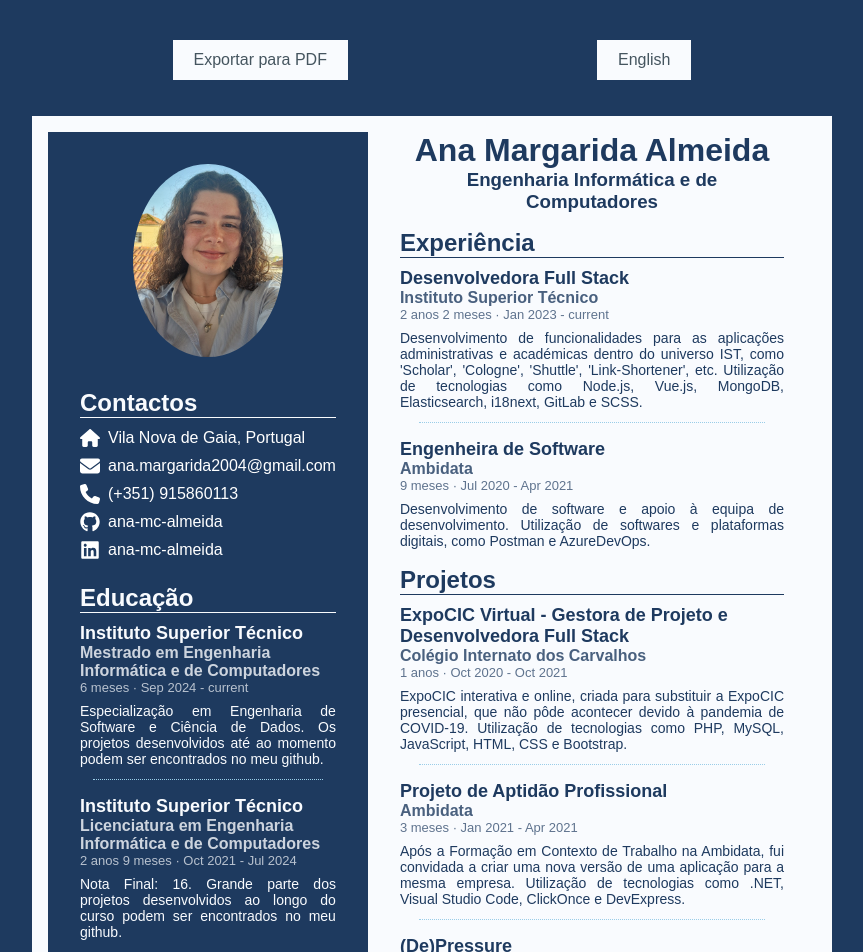
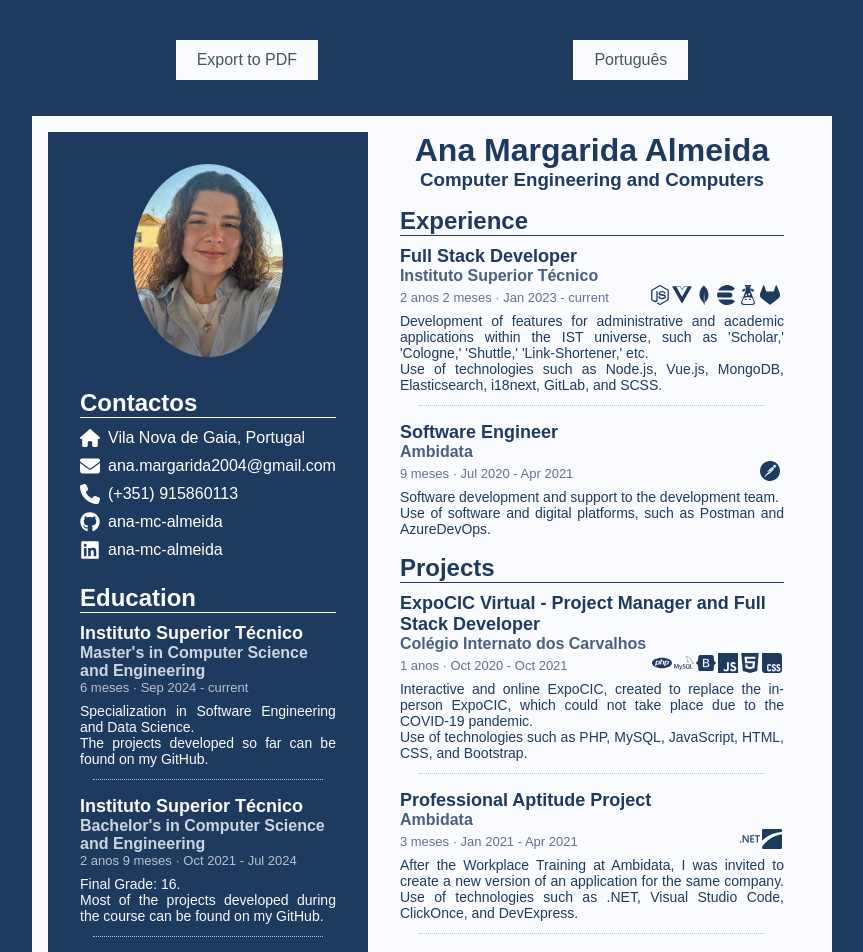
Before and after one commit to ana-mc-almeida/cv, a Vue app: page / in a window 1280 px wide. Shown: the top 952 px of the page, without its empty margins (208-1071 px from the left). Built offline with nearby package versions, Linux system fonts and the light colour scheme.

Commit message:
Use slot in descriptions

```diff
--- a/src/assets/styles/main.css
+++ b/src/assets/styles/main.css
@@ -19,3 +19,9 @@
     text-align: right;
   }
 }
+
+p {
+  font-size: 14px;
+  margin: 0;
+  text-align: justify;
+}
--- a/src/components/ContentArea.vue
+++ b/src/components/ContentArea.vue
@@ -10,19 +10,25 @@
         :mainTitle="$t('experience.dsi.title')"
         :subTitle="$t('ist')"
         startDate="15-01-2023"
-        :description="$t('experience.dsi.description') + ' ' + $t('experience.dsi.technologies')"
         :icons="['nodedotjs', 'vuedotjs', 'mongodb', 'elasticsearch', 'i18next', 'gitlab', 'scss']"
-      />
+      >
+        <template #description>
+          <p>{{ $t('experience.dsi.description') }}</p>
+          <p>{{ $t('experience.dsi.technologies') }}</p>
+        </template>
+      </SectionEntry>
       <SectionEntry
         :mainTitle="$t('experience.ambidata.title')"
         :subTitle="$t('ambidata')"
         startDate="01-07-2020"
         endDate="01-04-2021"
-        :description="
-          $t('experience.ambidata.description') + ' ' + $t('experience.ambidata.technologies')
-        "
         :icons="['postman', 'azuredevops']"
-      />
+      >
+        <template #description>
+          <p>{{ $t('experience.ambidata.description') }}</p>
+          <p>{{ $t('experience.ambidata.technologies') }}</p>
+        </template>
+      </SectionEntry>
     </SectionContainer>
     <SectionContainer :title="$t('projects.title')">
       <SectionEntry
@@ -30,11 +36,13 @@
         :subTitle="$t('cic')"
         startDate="31-10-2020"
         endDate="01-10-2021"
-        :description="
-          $t('projects.expocic.description') + ' ' + $t('projects.expocic.technologies')
-        "
         :icons="['php', 'mysql', 'bootstrap', 'javascript', 'html5', 'css']"
-      />
+      >
+        <template #description>
+          <p>{{ $t('projects.expocic.description') }}</p>
+          <p>{{ $t('projects.expocic.technologies') }}</p>
+        </template>
+      </SectionEntry>
       <SectionEntry
         :mainTitle="$t('projects.pap.title')"
         :subTitle="$t('ambidata')"
--- a/src/components/SectionEntry.vue
+++ b/src/components/SectionEntry.vue
@@ -18,7 +18,7 @@
         />
         <!-- <p class="location">{{ location }}</p> -->
       </div>
-      <!-- <div class="centered-div">
+      <div class="centered-div">
         <LinkEntry
           v-for="(icon, index) in icons"
           :key="index"
@@ -29,9 +29,10 @@
           style="margin: 0 2px 0 0"
           iconSource="simpleIcons"
         />
-      </div> -->
+      </div>
     </div>
     <p v-if="description" class="description">{{ description }}</p>
+    <slot v-else name="description" />
     <hr class="divider" />
   </div>
 </template>
--- a/src/components/SidePanel.vue
+++ b/src/components/SidePanel.vue
@@ -32,15 +32,23 @@
         :subTitle="$t('education.masters.title')"
         :mainTitle="$t('ist')"
         startDate="1-09-2024"
-        :description="$t('education.masters.description')"
-      />
+      >
+        <template #description>
+          <p>{{ $t('education.masters.description') }}</p>
+          <p>{{ $t('education.masters.github') }}</p>
+        </template>
+      </SectionEntry>
       <SectionEntry
         :subTitle="$t('education.bachelors.title')"
         :mainTitle="$t('ist')"
         startDate="04-10-2021"
         endDate="31-07-2024"
-        :description="$t('education.bachelors.description')"
-      />
+      >
+        <template #description>
+          <p>{{ $t('education.bachelors.description') }}</p>
+          <p>{{ $t('education.bachelors.github') }}</p>
+        </template>
+      </SectionEntry>
       <SectionEntry
         :mainTitle="$t('cic')"
         :subTitle="$t('education.high-school.title')"
--- a/src/i18n/en.json
+++ b/src/i18n/en.json
@@ -45,15 +45,17 @@
     "title": "Education",
     "masters": {
       "title": "Master's in Computer Science and Engineering",
-      "description": "Specialization in Software Engineering and Data Science. The projects developed so far can be found on my GitHub."
+      "description": "Specialization in Software Engineering and Data Science.",
+      "github": "The projects developed so far can be found on my GitHub."
     },
     "bachelors": {
       "title": "Bachelor's in Computer Science and Engineering",
-      "description": "Final Grade: 16. Most of the projects developed throughout the course can be found on my GitHub."
+      "description": "Final Grade: 16.",
+      "github": "Most of the projects developed during the course can be found on my GitHub."
     },
     "high-school": {
-      "title": "Level 4 - Secondary Education (12th Grade)",
-      "description": "Computer Science Course with Customized Curriculum through the Technological Pathway."
+      "title": "Level 4 - High School (12th Grade)",
+      "description": "Computer Science course with custom plans through the Technological Pathway."
     }
   },
   "languages": {
--- a/src/i18n/index.js
+++ b/src/i18n/index.js
@@ -4,8 +4,8 @@ import ptTranslation from '@/i18n/pt.json'
 import commonTranslation from '@/i18n/common.json'
 
 const i18n = createI18n({
-  locale: 'pt',
-  fallbackLocale: 'en',
+  locale: 'en',
+  fallbackLocale: 'pt',
   legacy: false,
   messages: {
     pt: { ...ptTranslation, ...commonTranslation },
--- a/src/i18n/pt.json
+++ b/src/i18n/pt.json
@@ -45,11 +45,13 @@
     "title": "Educação",
     "masters": {
       "title": "Mestrado em Engenharia Informática e de Computadores",
-      "description": "Especialização em Engenharia de Software e Ciência de Dados. Os projetos desenvolvidos até ao momento podem ser encontrados no meu github."
+      "description": "Especialização em Engenharia de Software e Ciência de Dados.",
+      "github": "Os projetos desenvolvidos até ao momento podem ser encontrados no meu github."
     },
     "bachelors": {
       "title": "Licenciatura em Engenharia Informática e de Computadores",
-      "description": "Nota Final: 16. Grande parte dos projetos desenvolvidos ao longo do curso podem ser encontrados no meu github."
+      "description": "Nota Final: 16.",
+      "github": "Grande parte dos projetos desenvolvidos ao longo do curso podem ser encontrados no meu github."
     },
     "high-school": {
       "title": "Nível 4 - Ensino Secundário (12º Ano)",
```
